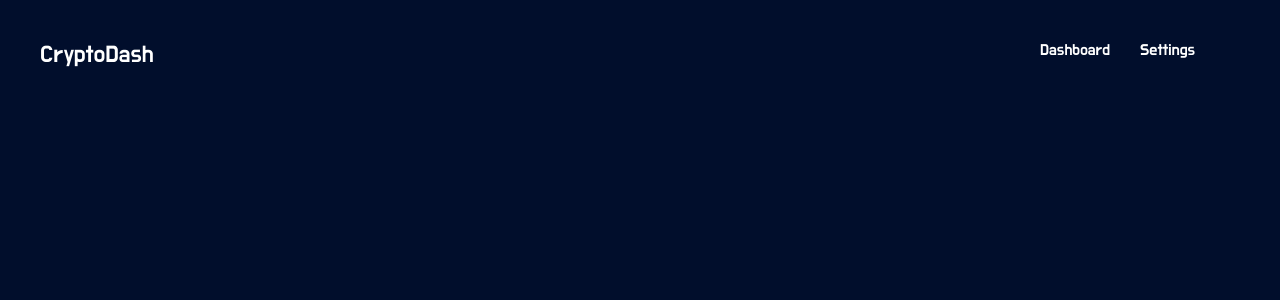
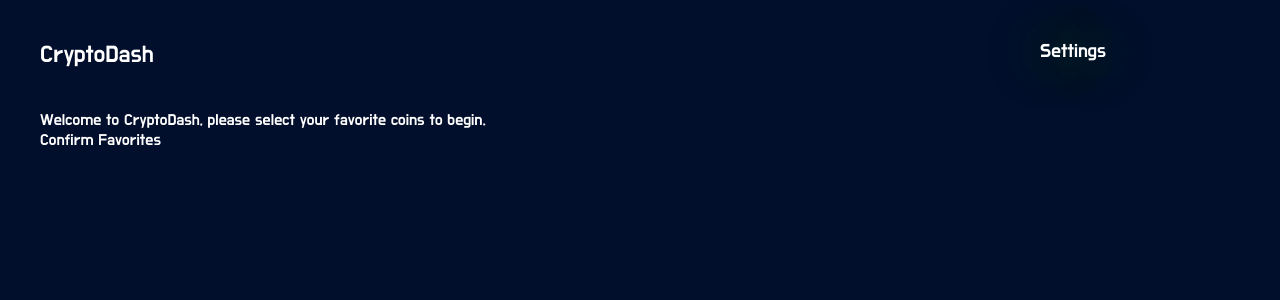
Before and after one commit to cr7yash/react-crypto-dash, a React (Create React App) app: page / in a window 1280 px wide. Shown: the top 300 px of the page. Built offline with nearby package versions, Linux system fonts and the light colour scheme.

Commit message:
[Settings] Mostrando/escondendo conteúdo baseado na primeira visita do usuário

```diff
--- a/src/App.js
+++ b/src/App.js
@@ -1,35 +1,95 @@
 import React, { Component } from 'react';
 import './App.css'
-import styled from 'styled-components'
+import styled, { css } from 'styled-components'
 
 const Logo = styled.div`
   font-size: 1.5em;
 `
 
-const ControlButton = styled.div`
+const ControlButton = styled.a`
+  cursor: pointer;
+  ${props => props.active && css`
+    text-shadow: 0px 0px 60px #03ff03;
+    font-size: 1.2em;
+  `}
+`
 
+const Bar = styled.div`
+  display: grid;
+  grid-template-columns: 180px auto 100px 100px;
+  padding-bottom: 40px;
 `
 
 const AppLayout = styled.div`
   padding: 40px;
-  display: grid;
-  grid-template-columns: 180px auto 100px 100px;
 `
 
+const Content = styled.div`
+
+`
+
+const checkFirstVisit = () => {
+  const cryptoDashData = localStorage.getItem('cryptoDash')
+  if (!cryptoDashData) {
+    return {
+      firstVisit: true,
+      page: 'settings'
+    }
+  }
+
+  return {}
+}
+
 class App extends Component {
+
+  state = {
+    page: 'dashboard',
+    ...checkFirstVisit()
+  }
+
+  displayingDashboard = () => this.state.page === 'dashboard'
+  displayingSettings  = () => this.state.page === 'settings'
+
+  firstVisitMessage = () => (
+    this.state.firstVisit ? <div>Welcome to CryptoDash, please select your favorite coins to begin.</div> : false
+  )
+
+  confirmFavorites = () => {
+    localStorage.setItem('cryptoDash', 'true')
+    this.setState({ firstVisit: false, page: 'dashboard' })
+  }
+
+  settingsContent = () => (
+    <div>
+      { this.firstVisitMessage() }
+      <div onClick={this.confirmFavorites}>
+        Confirm Favorites
+      </div>
+    </div>
+  )
+
   render() {
     return (
       <AppLayout>
+        <Bar>
           <Logo>
             CryptoDash
           </Logo>
           <div></div>
-        <ControlButton>
+
+          {!this.state.firstVisit && (
+            <ControlButton onClick={() => this.setState({page: 'dashboard'})} active={this.displayingDashboard()}>
               Dashboard
-        </ControlButton>
-        <ControlButton>
+            </ControlButton>)}
+
+          <ControlButton onClick={() => this.setState({page: 'settings'})} active={this.displayingSettings()}>
             Settings
           </ControlButton>
+        </Bar>
+
+        <Content>
+          { this.displayingSettings() && this.settingsContent() }
+        </Content>
       </AppLayout>
     )
   }
```
Lines whose indentation alone changed are shown as unchanged.
